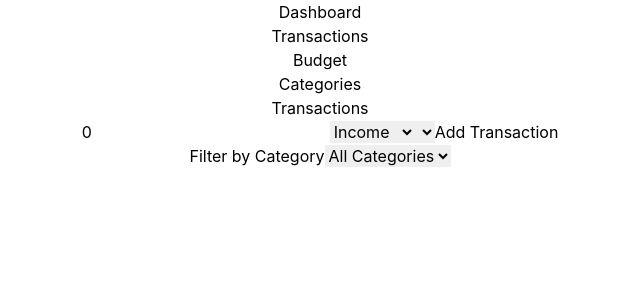
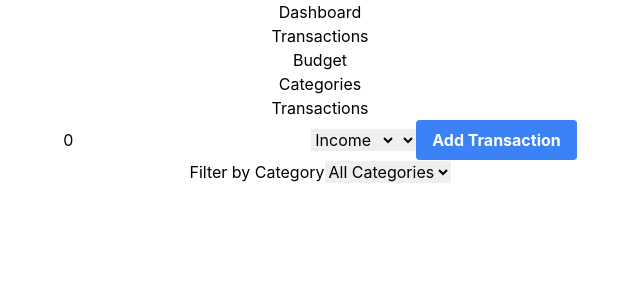
Before and after one commit to rla2892/budget-mate-app, a React (Create React App) app: page /transactions in a window 1280 px wide. Shown: the top 300 px of the page, without its empty margins (320-960 px from the left). Built offline with nearby package versions, Linux system fonts and the light colour scheme.

Commit message:
Add button UI

```diff
--- a/src/components/BudgetForm.tsx
+++ b/src/components/BudgetForm.tsx
@@ -2,6 +2,7 @@ import React, { useState } from 'react'
 import { useDispatch } from 'react-redux'
 import { setBudget } from '../store/budgetSlice'
 import { Budget } from '../types/budget'
+import Button from './Button'
 
 const BudgetForm: React.FC = () => {
     const [amount, setAmount] = useState(0)
@@ -51,7 +52,7 @@ const BudgetForm: React.FC = () => {
                     required
                 />
             </div>
-            <button type="submit">Set Budget</button>
+            <Button type="submit" className="bg-blue-500 text-white font-bold py-2 px-4 rounded">Set Budget</Button>
         </form>
     )
 }
--- /dev/null
+++ b/src/components/Button.tsx
@@ -0,0 +1,15 @@
+import React from 'react'
+
+interface ButtonProps extends React.ButtonHTMLAttributes<HTMLButtonElement> {
+    className?: string;
+}
+
+const Button: React.FC<ButtonProps> = ({ className, children, ...props }) => {
+    return (
+        <button className={`bg-blue-500 text-white font-bold py-2 px-4 rounded ${className}`} {...props}>
+            {children}
+        </button>
+    )
+}
+
+export default Button
--- a/src/components/CategoryForm.tsx
+++ b/src/components/CategoryForm.tsx
@@ -2,6 +2,7 @@ import React, { useState } from 'react'
 import { useDispatch } from 'react-redux'
 import { addCategory } from '../store/categoriesSlice'
 import { Category } from '../types/category'
+import Button from './Button'
 
 const CategoryForm: React.FC = () => {
     const [name, setName] = useState(``)
@@ -34,7 +35,7 @@ const CategoryForm: React.FC = () => {
                 value={color}
                 onChange={(e) => setColor(e.target.value)}
             />
-            <button type="submit">Add Category</button>
+            <Button type="submit">Add Category</Button>
         </form>
     )
 }
--- a/src/components/TransactionForm.tsx
+++ b/src/components/TransactionForm.tsx
@@ -4,6 +4,7 @@ import { addTransaction } from '../store/transactionsSlice'
 import { Transaction } from '../types/transaction'
 import { v4 as uuidv4 } from 'uuid'
 import { RootState } from '../store'
+import Button from './Button'
 
 const TransactionForm: React.FC = () => {
     const [amount, setAmount] = useState(0)
@@ -42,7 +43,7 @@ const TransactionForm: React.FC = () => {
                     <option key={category.id} value={category.name}>{category.name}</option>
                 ))}
             </select>
-            <button type="submit">Add Transaction</button>
+            <Button type="submit">Add Transaction</Button>
         </form>
     )
 }
```
